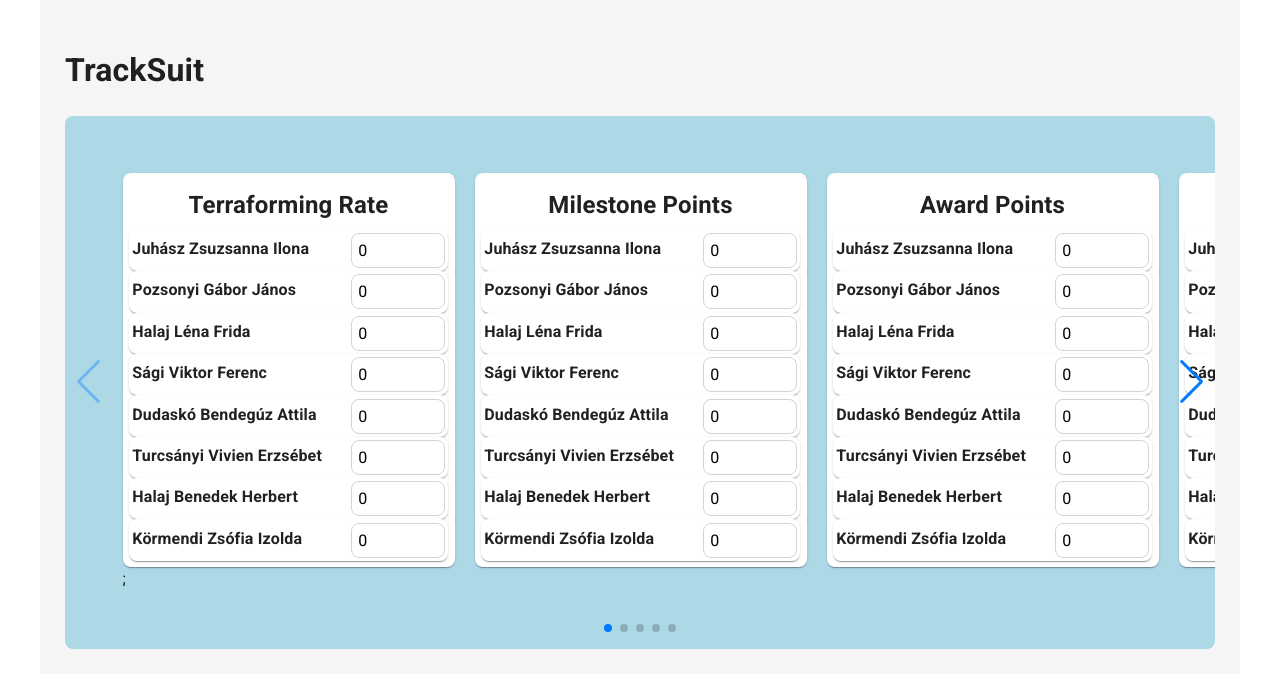
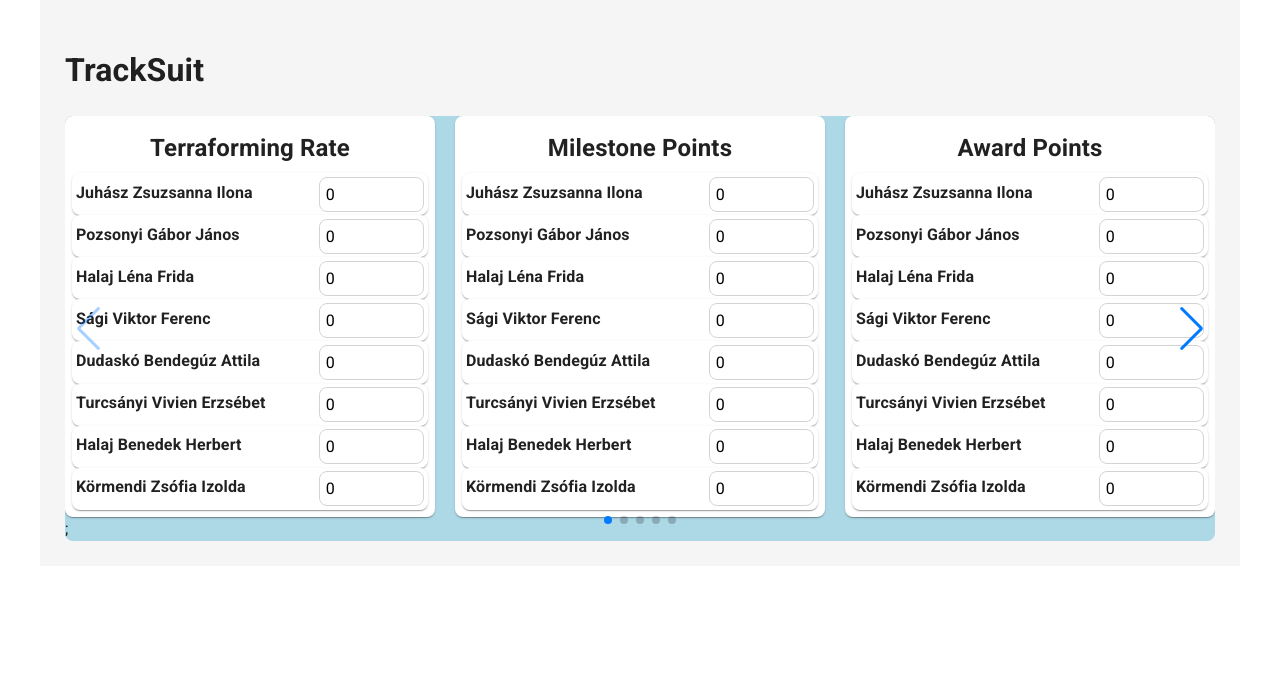
Before and after one commit to benedekhalaj/tracksuit-react, a React (Create React App) app: page / in a window 1280 px wide. Shown: the top 688 px of the page. Built offline with nearby package versions, Linux system fonts and the light colour scheme; the HTML template or start-up script is replaced by a standard one.

Commit message:
refactor: change key of CardsByCategory component

```diff
--- a/src/components/cards_by_category/CardsByCategory.tsx
+++ b/src/components/cards_by_category/CardsByCategory.tsx
@@ -15,11 +15,9 @@ interface Props {
 
 const CardsByCategory: FunctionComponent<Props> = (props) => {
 
-    const swiperPadding = (isBrowser) ? "5% 5%" : "2% 2% 15%";
-
     return (
         <Swiper
-    style={{backgroundColor: "lightblue", padding: swiperPadding, userSelect: "none", borderRadius: "8px"}}
+    style={{backgroundColor: "lightblue", userSelect: "none", borderRadius: "8px"}}
     modules={[Pagination, Navigation]}
     pagination={{clickable: true}}
     navigation
@@ -27,7 +25,7 @@ const CardsByCategory: FunctionComponent<Props> = (props) => {
     spaceBetween={20}
         >
             {props.categories.map((category, index) =>
-                <SwiperSlide><CategoryCard key={category + index} title={category} players={props.players}/></SwiperSlide>)
+                <SwiperSlide key={"SwiperSlide" + index}><CategoryCard title={category} players={props.players}/></SwiperSlide>)
             };
 
         </Swiper>
```
